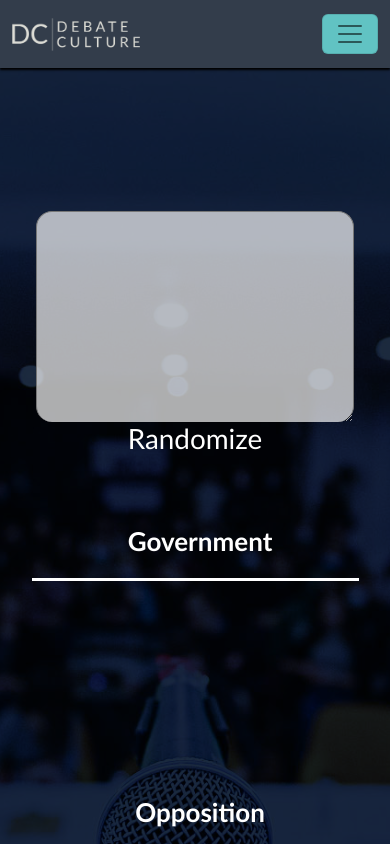
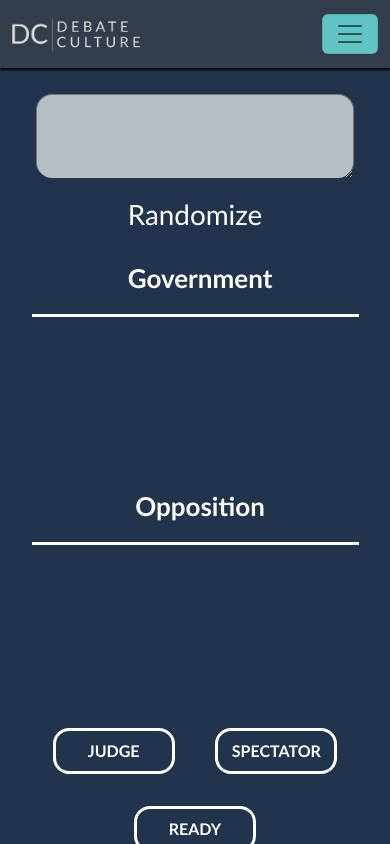
Before and after one commit to 917-SzaboBalazs/debate_app, a React (Create React App) app in the folder frontend/: page /new-debate in a window 390 px wide. Shown: the top 844 px of the page. Built offline with nearby package versions, Linux system fonts and the light colour scheme; no server answers.

Commit message:
Fix random motion

```diff
--- a/frontend/src/App.css
+++ b/frontend/src/App.css
@@ -26,6 +26,14 @@
   background: url( 'images/mikrofon2.jpg') center center/cover no-repeat, linear-gradient(rgba(0,0,0,0.6),rgba(0,0,0,0.6));
   background-attachment: fixed;
   background-blend-mode: overlay;
+}
+
+@media screen and (max-width: 1000px) {
+  .base {
+
+    background: #3e4958;
+  }
+
 }
 
 .white-text {
--- a/frontend/src/pages/NewDebate/Components/randomMotionSetter.jsx
+++ b/frontend/src/pages/NewDebate/Components/randomMotionSetter.jsx
@@ -2,14 +2,14 @@ import React from 'react'
 import axiosInstance from '../../../axios'
 import handleMotion from '../Functions/handleMotion'
 
-function RandomMotionSetter() {
+function RandomMotionSetter({ setMotion }) {
 
     const handleSetRandom = () => {
         axiosInstance
             .get('motion/random/')
             .then((res) => {
-                // setNewmotion(res.data.text_in_english);
                 handleMotion(res.data.text_in_english);
+                setMotion(res.data.text_in_english);
             })
             .catch((err) => {
                 console.log(err);
@@ -32,4 +32,4 @@ function RandomMotionSetter() {
     )
 }
 
-export default RandomMotionSetter
+export default RandomMotionSetter;
--- a/frontend/src/pages/NewDebate/Functions/getDebateCurrent.jsx
+++ b/frontend/src/pages/NewDebate/Functions/getDebateCurrent.jsx
@@ -22,9 +22,9 @@ function getDebateCurrent(
         setEntryCode(res.data.entry_code);
 
         // ha nincs fokuszban a textfield, csak akkor frissitse a motiont
-        if (!focused) {
+        /*if (!focused) {
             setMotion(res.data.motion);
-        }
+        }*/
         setAllUsers(res.data.participants);
         setPosts(setDebaterArray(4));
         if (res.data.status != 'lobby') {
--- a/frontend/src/pages/NewDebate/NewDebate.css
+++ b/frontend/src/pages/NewDebate/NewDebate.css
@@ -3,18 +3,6 @@
     padding: 0;
     box-sizing: border-box;
 } */
-
-
-.new-debate--background{
-    height: 100%;
-    min-height: 100vh;
-    width: 100%;
-    background: url( '../../images/mikrofon2.jpg') center center/cover no-repeat, linear-gradient(rgba(0,0,0,0.6),rgba(0,0,0,0.6));
-    /*background-attachment: fixed;
-    background-blend-mode: overlay;
-    height: 100vh;*/
-    z-index: -1;
-}
 
 .new-debate--decision--pro, .new-debate--decision--con, .new-debate--decision--judge{
     /*background-color: whitesmoke;*/
@@ -128,13 +116,14 @@
 .new-debate--motion-text {
     font-weight: bold;
     color: var(--mcc-kek);
-    font-size: 28px;
+    font-size: 19px;
     background-color: var(--opac-white);
     border-bottom: none;
     text-align: center;
     border-radius: 1rem;
     height: 10vh;
-    margin-top: 10vh;
+    margin: 10px 0 20px 0;
+    padding: 2px 0;
 }
 
 .new-debate--motion-set {
@@ -233,25 +222,23 @@
 }
 
 .new-debate--decision--pro--mobile, .new-debate--decision--con--mobile{
-    margin-top: 7vh;
+    margin-top: 20px;
+    margin-bottom: 0;
 }
 
 .new-debate--pro-btn--mobile, .new-debate--con-btn--mobile{
     font-size: 26px;
-    margin-bottom: 2vh;
 }
 
 .new-debate--card--mobile{
     height: 12vh;
 }
 
-.new-debate--motion--mobile{
-    margin-top: 7vh !important;
-}
-
 .new-debate--motion-text--mobile{
     font-size: 30px;
-    height: 25vh;
+    height: 80px;
+    margin-top: 10px;
+    margin-bottom: 10px;
 }
 
 .new-debate--background--mobile{
@@ -262,7 +249,7 @@
     /* background-color: rgba(255, 255, 255, 0.679); */
     background-color: var(--opac-white);
     border-radius: 1rem;
-    margin: 3rem;
+    margin-bottom: 30px;
 }
 
 .new-debate--spectator-card--username {
@@ -272,3 +259,8 @@
     justify-content: center;
     /* border-right: 2px solid var(--mcc-kek); */
 }
+
+@media screen and (max-width: 1000px) {
+
+
+}
--- a/frontend/src/pages/NewDebate/NewDebate.jsx
+++ b/frontend/src/pages/NewDebate/NewDebate.jsx
@@ -23,8 +23,7 @@ function NewDebate() {
     const [ entryCode, setEntryCode ] = useState('');
     const [ someError, setSomeError ] = useState(false);
     const [ errorMessage, setErrorMessage ] = useState('');
-    const [ motion, setMotion ] = useState();
-    const [ newMotion, setNewmotion ] = useState('Set a motion pls'); // a motion setter
+    const [ motion, setMotion ] = useState("");
     const [ currRole, setCurrRole ] = useState('spectator');
 
     const [ focused, setFocused ] = useState(false);
@@ -53,6 +52,21 @@ function NewDebate() {
         }, 500)
 
         return () => {clearInterval(interval)};
+    }, []);
+
+    useEffect(() => {
+        axiosInstance
+        .get('debate/current/')
+        .then((res) => {
+            // console.log(res);
+
+            setMotion(res.data.motion);
+
+        })
+        // abban az esetben ha nincs current user (tehat guest lesz)
+        .catch((err) => {
+            console.log("nem vagy bejelentkezve");
+        });
     }, []);
 
     function setDebaterArray(teamSize)
@@ -124,17 +138,12 @@ function NewDebate() {
                         <div className="row">
                             <div className="row">
                                 <textarea  type="text"
+                                        value={motion}
                                         className="new-debate--motion-text col-12"
-                                        defaultValue={motion}
-                                        placeholder={motion}
-                                        onFocus={() => setFocused(true)}
-                                        onBlur={() => {
-                                            handleMotion(newMotion);
-                                            setFocused(false);
-                                        }}
-                                        onChange={(ev) => {setNewmotion(ev.target.value)}}/>
+                                        onChange={(e) => { setMotion(e.target.value); handleMotion(e.target.value) }}
+                                        />
                             </div>
-                            <RandomMotionSetter/>
+                            <RandomMotionSetter setMotion={setMotion} />
                         </div>
                         <div className="row">
                             <h2 className='
--- a/frontend/src/pages/NewDebate/NewDebateMobile.jsx
+++ b/frontend/src/pages/NewDebate/NewDebateMobile.jsx
@@ -22,7 +22,6 @@ function NewDebateMobile() {
     const [ someError, setSomeError ] = useState(false);
     const [ errorMessage, setErrorMessage ] = useState('');
     const [ motion, setMotion ] = useState();
-    const [ newMotion, setNewmotion ] = useState(''); // a motion setter
     const [ currRole, setCurrRole ] = useState('spectator');
     const [ focused, setFocused ] = useState(false);
 
@@ -51,6 +50,21 @@ function NewDebateMobile() {
 
           return () => {clearInterval(interval)};
       }, []);
+
+      useEffect(() => {
+        axiosInstance
+        .get('debate/current/')
+        .then((res) => {
+            // console.log(res);
+
+            setMotion(res.data.motion);
+
+        })
+        // abban az esetben ha nincs current user (tehat guest lesz)
+        .catch((err) => {
+            console.log("nem vagy bejelentkezve");
+        });
+    }, []);
 
 
     function setDebaterArray(teamSize)
@@ -102,18 +116,13 @@ function NewDebateMobile() {
                             {/* <span className="new-debate--motion-text white-text">{motion}</span> */}
                             <div className="row new-debate--motion-text-row">
                             <textarea  type="text"
-                                    className="new-debate--motion-text new-debate--motion-text--mobile col-12"
-                                    defaultValue={motion}
-                                    placeholder={motion}
-                                    onFocus={() => setFocused(true)}
-                                    onBlur={() => {
-                                        handleMotion(newMotion);
-                                        setFocused(false);
-                                    }}
-                                    onChange={(ev) => {setNewmotion(ev.target.value)}}/>
+                                        value={motion}
+                                        className="new-debate--motion-text col-12"
+                                        onChange={(e) => { setMotion(e.target.value); handleMotion(e.target.value) }}
+                                        />
                             </div>
                         </div>
-                        <RandomMotionSetter/>
+                        <RandomMotionSetter setMotion={setMotion}/>
                         <div className="row">
                             <h2 className='
                                 new-debate--entry-code
```
